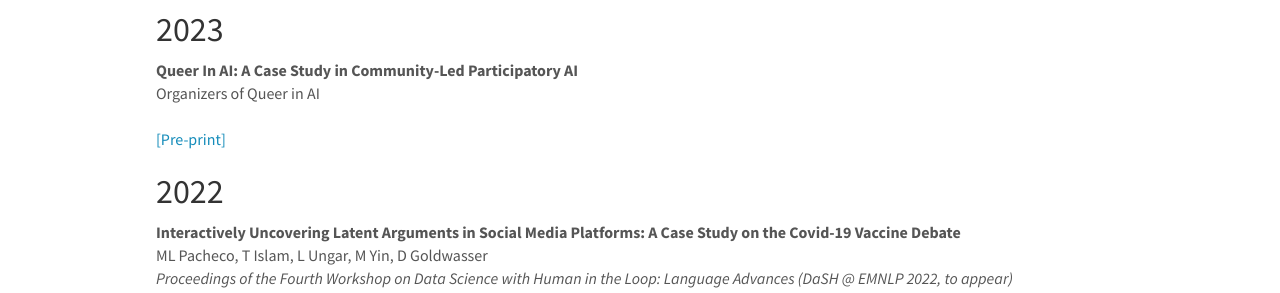
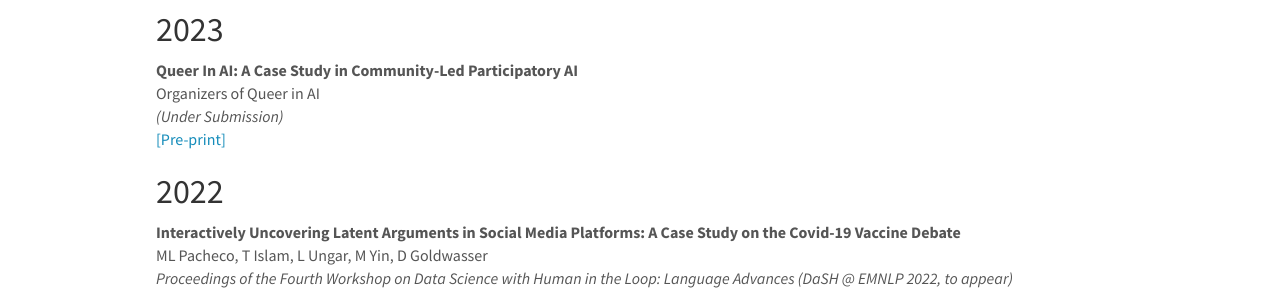
Before and after one commit to mlpacheco/mlpacheco.github.io, a Jekyll site: the page built from _pages/publications.md, in a window 1280 px wide and 900 px high. Shown: the part 148-441 px from the top of the window. Built offline with Jekyll 4.4.1, drawn with Linux system fonts in a browser that asks for light colours; nearby versions of some CDN libraries.

Commit message:
Update publist_2023.yml

```diff
--- a/_data/publist_2023.yml
+++ b/_data/publist_2023.yml
@@ -1,6 +1,6 @@
 - title: "Queer In AI: A Case Study in Community-Led Participatory AI"
   authors: Organizers of Queer in AI
-  venue: ""
+  venue: "(Under Submission)"
   link:
     url: https://arxiv.org/pdf/2303.16972.pdf
     display: \[Pre-print\]
```
